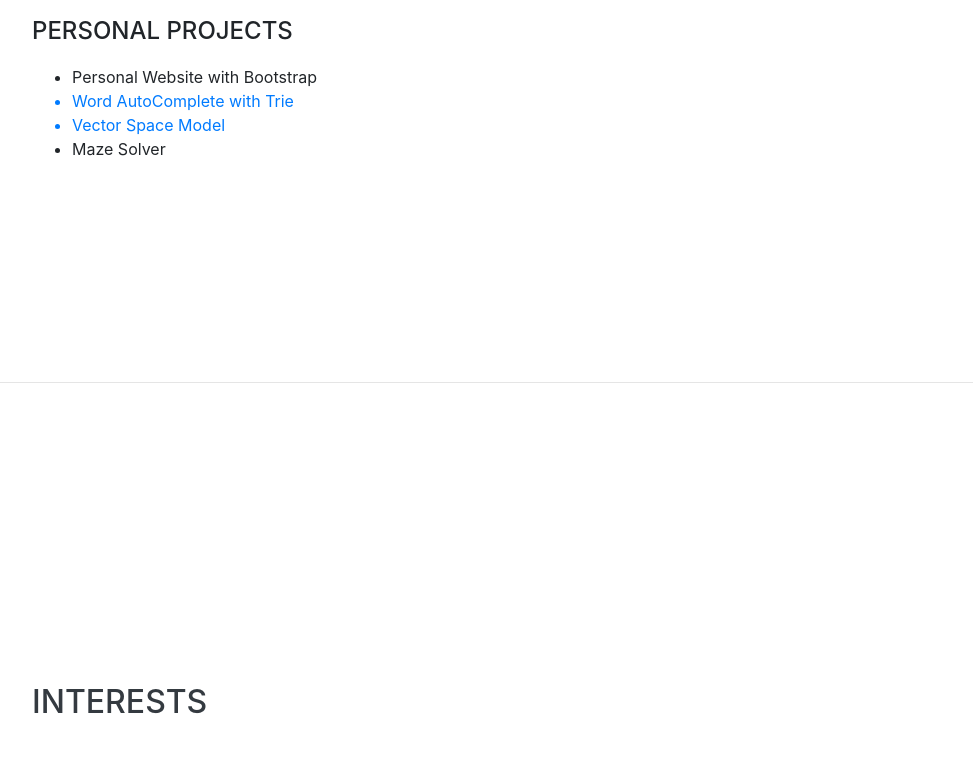
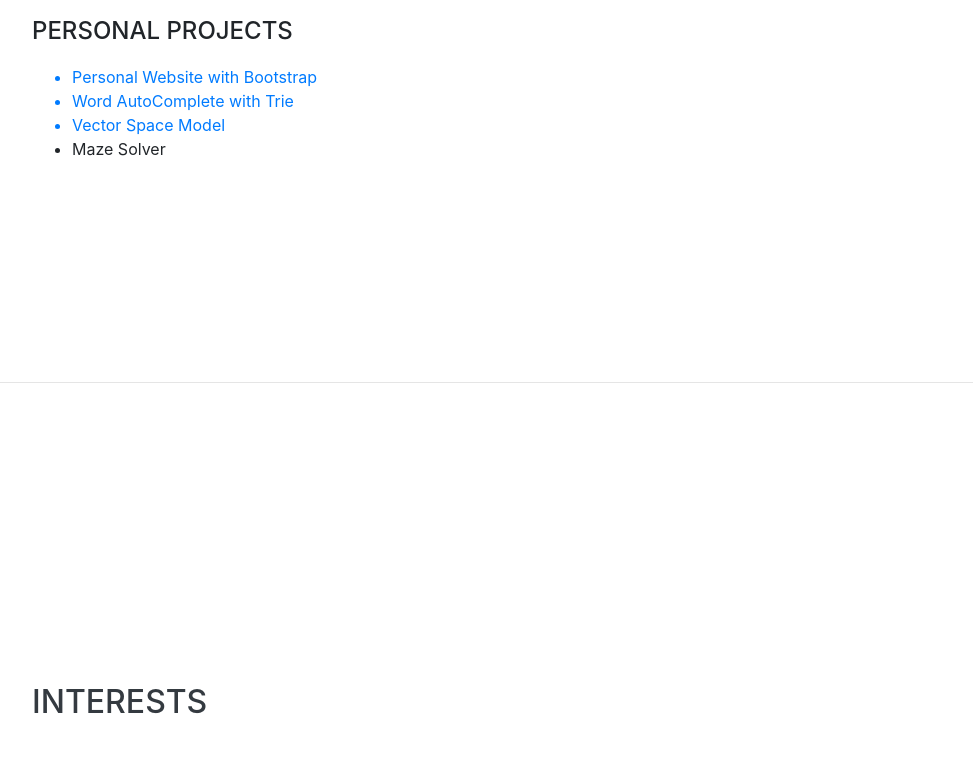
Before and after one commit to JackXu1999/jack-resume, a website with bundled scripts: page index.html in a window 1280 px wide. Shown: the part 4336-5103 px from the top of the page, without its empty margins (288-1261 px from the left). Built offline with nearby package versions, Linux system fonts and the light colour scheme; a web font is replaced by a local one.

Commit message:
updated herf

```diff
--- a/index.html
+++ b/index.html
@@ -270,7 +270,7 @@
         </ul>
         <div class="subheading mb-3">Personal Projects</div>
         <ul>
-          <li>Personal Website with Bootstrap</li>
+          <a href="https://github.com/JackXu1999/resume" target="_blank"><li>Personal Website with Bootstrap</li></a>
           <a href="https://github.com/JackXu1999/cs253/blob/master/src/main/java/edu/emory/cs/utils/trie/autocomplete/AutocompleteXu.java" target="_blank"><li>Word AutoComplete with Trie</li></a>
           <a href="https://github.com/JackXu1999/cs253/blob/master/src/main/java/edu/emory/cs/utils/graph/span/MSTWordXu.java" target="_blank"><li>Vector Space Model</li></a>
           <li>Maze Solver</li>
```
